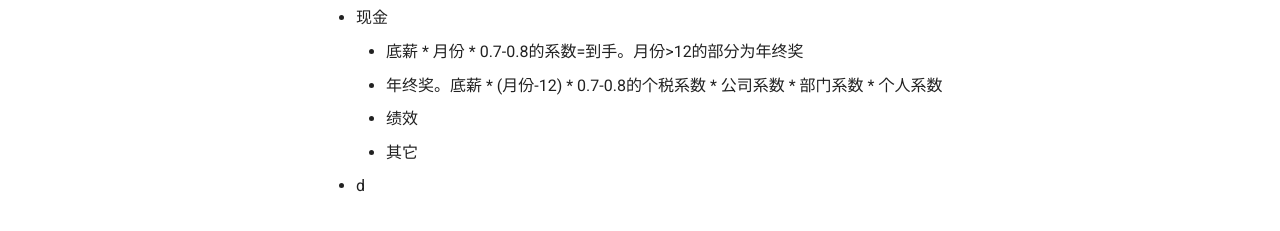
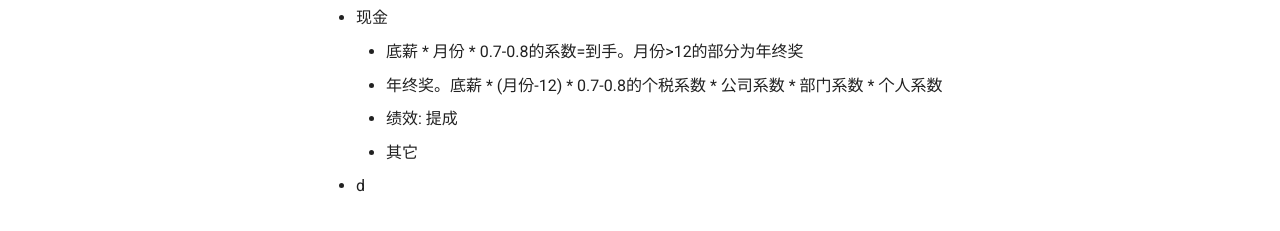
Before and after one commit to ymma98/technotes, an MkDocs documentation site: the page built from docs/杂谈/校招offer谈薪知识点.md, in a window 1280 px wide. Shown: the part 515-746 px from the top of the page. Built offline with MkDocs 1.6.1 and Material for MkDocs 9.7.7, drawn with Linux system fonts in a browser that asks for light colours.

Commit message:
docs/杂谈/校招offer谈薪知识点.md updated from https://stackedit.cn/

```diff
--- a/docs/杂谈/校招offer谈薪知识点.md
+++ b/docs/杂谈/校招offer谈薪知识点.md
@@ -13,9 +13,9 @@
 	* 现金
 		* 底薪 * 月份 * 0.7-0.8的系数=到手。月份>12的部分为年终奖
 		* 年终奖。底薪 * (月份-12) * 0.7-0.8的个税系数 * 公司系数 * 部门系数 * 个人系数
-		* 绩效
+		* 绩效: 提成
 		* 其它
 	* d
 <!--stackedit_data:
-eyJoaXN0b3J5IjpbLTc4NTg5NjI4OF19
+eyJoaXN0b3J5IjpbMjA4MTQyNjMxMF19
 -->
```
